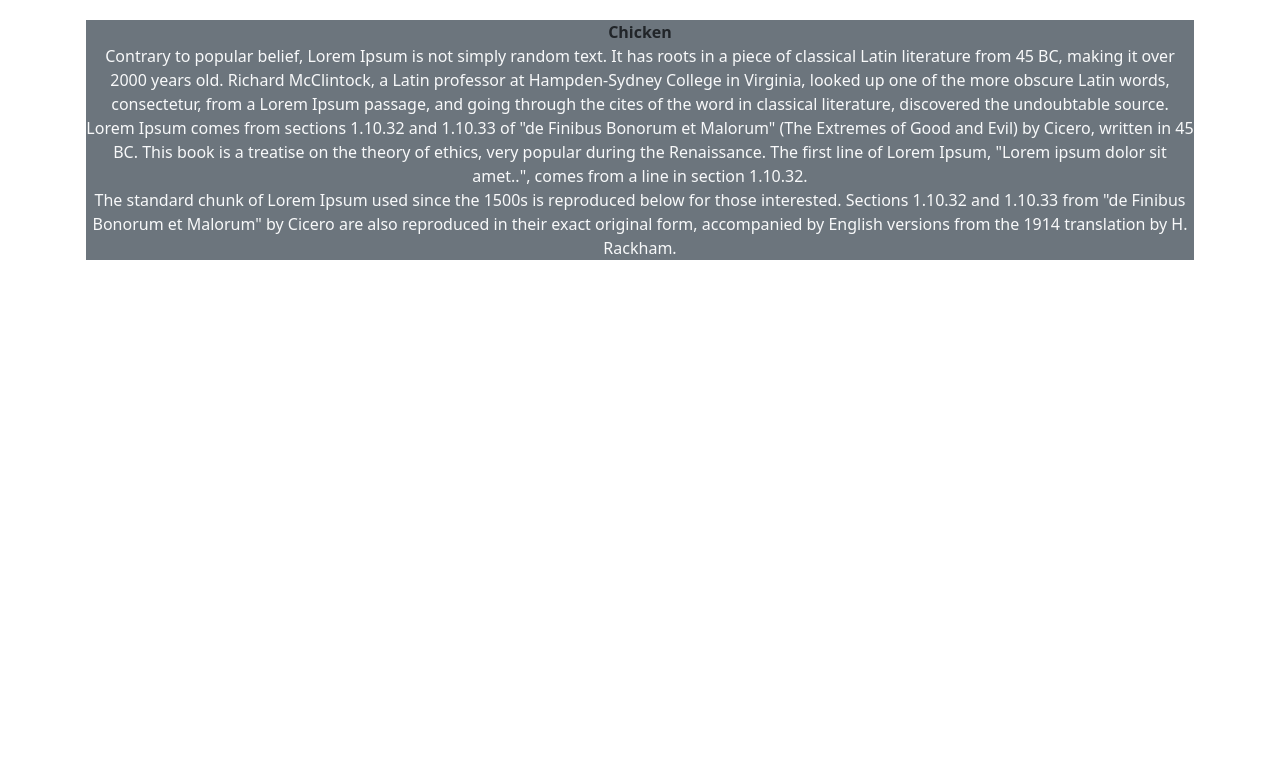
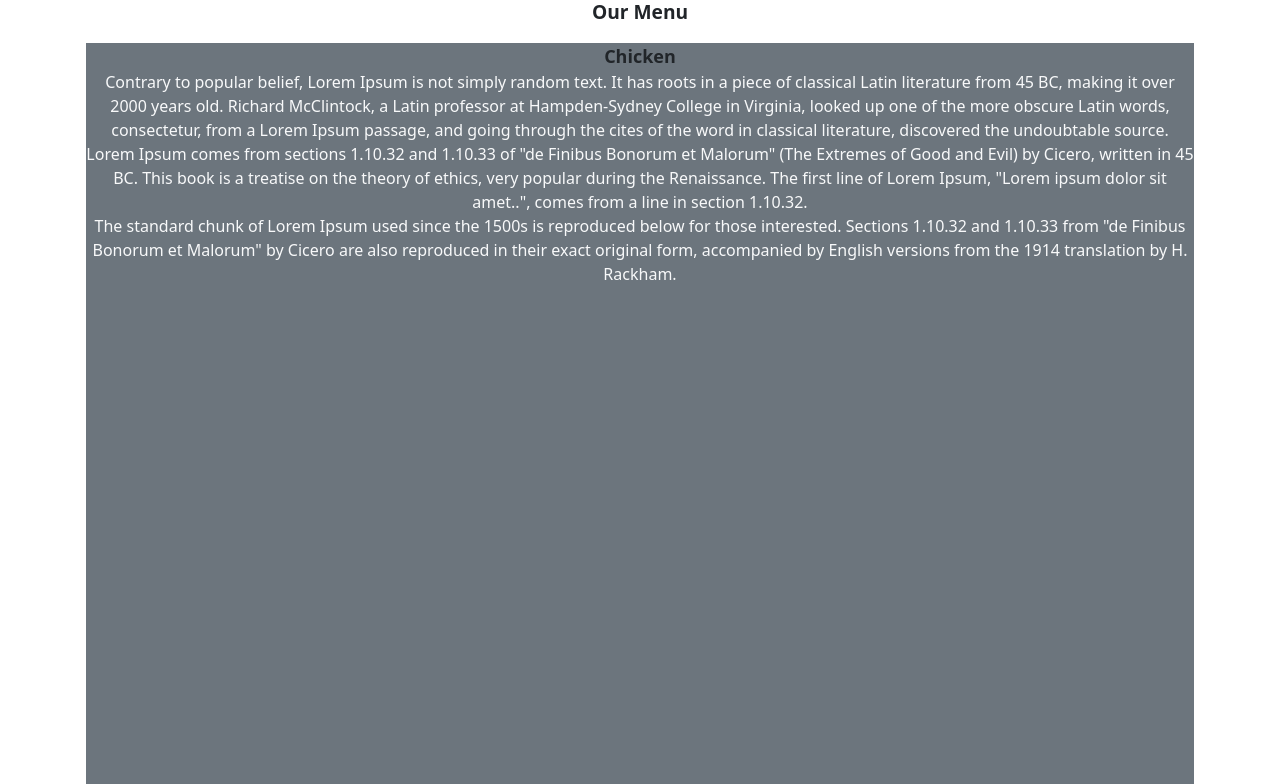
Before and after one commit to shashwata27/Coursera-Full-Stack-Web-Dev, a plain HTML site: page index.html in a window 1280 px wide. Shown: the part 80-864 px from the top of the page. Before the commit the page ends 800 px from the top, so only its background shows below. Drawn offline with Linux system fonts and the light colour scheme.

Commit message:
adding own css

```diff
--- a/css-mod-3/style.css
+++ b/css-mod-3/style.css
@@ -0,0 +1,15 @@
+.navbar-brand{
+    font-size: xx-large;
+}
+
+.page-heading{
+    font-size: larger;
+}
+
+.content-heading{
+    font-size: large;
+}
+
+.content-body{
+    height: 1000px;
+}
--- a/index.html
+++ b/index.html
@@ -27,9 +27,9 @@
               <div class="collapse navbar-collapse " id="navbarNavAltMarkup">
                 <div class="navbar-nav">
                   <!-- <a class="nav-link active d-sm-none" aria-current="page" href="#">Home</a> -->
-                  <a class="nav-link d-sm-none text-light href="#">Chicken</a>
-                  <a class="nav-link d-sm-none text-light href="#">Beef</a>
-                  <a class="nav-link d-sm-none text-light href="#">Sushi</a>
+                  <a class="nav-link d-sm-none text-light text-center href="#chicken">Chicken</a>
+                  <a class="nav-link d-sm-none text-light text-center href="#">Beef</a>
+                  <a class="nav-link d-sm-none text-light text-center href="#">Sushi</a>
                 </div>
               </div>
 
@@ -38,12 +38,12 @@
     </Header>
 
 
-    <div class="text-center text-wrap text-capitalize fw-bolder mt-1 mb-2"> Our menu</div>
+    <div class="page-heading text-center text-wrap text-capitalize fw-bolder mt-1 mb-2"> Our menu</div>
 
     <div class="container px-3 py-2 ">
 
-        <div class="col-12 text-center bg-secondary fw-bold text-dark text-capitalize">Chicken</div>
-        <section class="col-12 text-center bg-secondary text-light fw-lighter">
+        <div class="content-heading col-12 text-center bg-secondary fw-bold text-dark text-capitalize" id="chicken">Chicken</div>
+        <section class=" content-body col-12 text-center bg-secondary text-light fw-lighter">
             Contrary to popular belief, Lorem Ipsum is not simply random text.
             It has roots in a piece of classical Latin literature from 45 BC,
             making it over 2000 years old. Richard McClintock, a Latin professor
@@ -64,6 +64,7 @@
     </div>
 
 
+
     <!-- scripts -->
     <script src="js-mod-3/bootstrap.bundle.min.js" integrity="sha384-JEW9xMcG8R+pH31jmWH6WWP0WintQrMb4s7ZOdauHnUtxwoG2vI5DkLtS3qm9Ekf" crossorigin="anonymous"></script>
     <script src="js-mod-3/script.js"></script>
```
Also changed, not shown: 1 other file.
